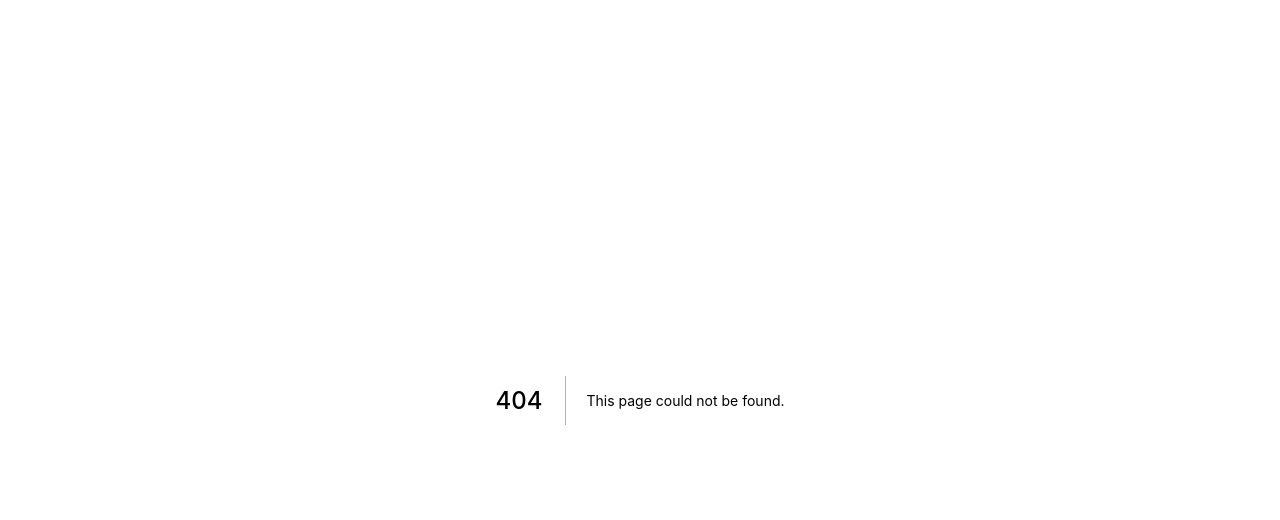
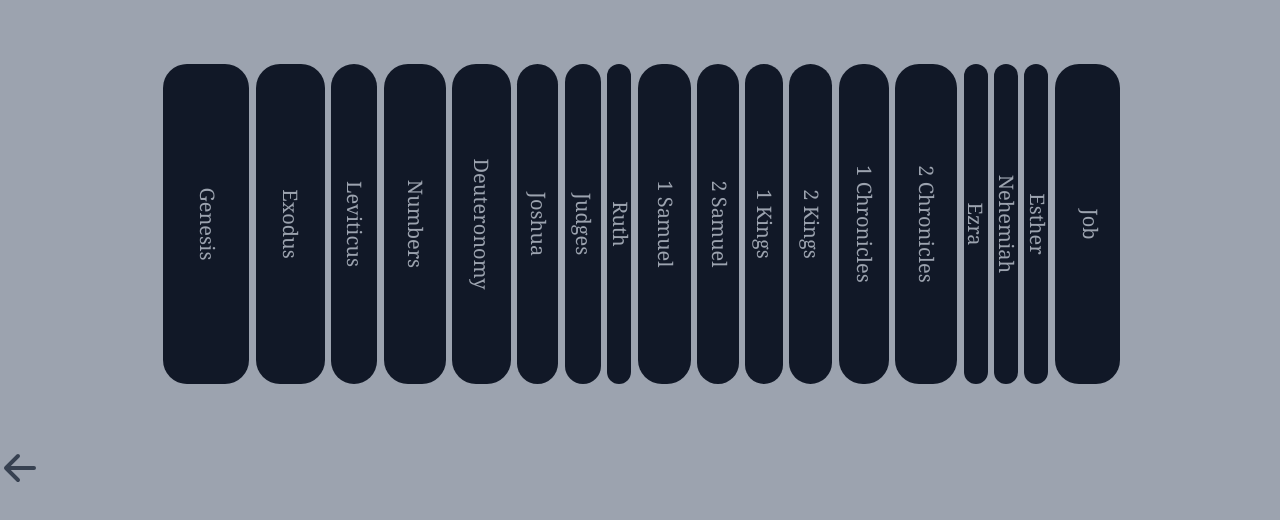
Before and after one commit to udon-code-studios/bible-dev, a Next.js app: page /books-leo/ot in a window 1280 px wide. Before the commit this address had no page. Shown: the top 520 px of the page. Built offline with nearby package versions, Linux system fonts and the light colour scheme.

Commit message:
stashing

```diff
--- /dev/null
+++ b/pages/books-leo/nt/index.js
@@ -0,0 +1,100 @@
+import Head from 'next/head'
+import Link from 'next/link'
+import { motion } from 'framer-motion'
+import { ArrowLeftIcon } from '@heroicons/react/solid'
+
+export default function NT() {
+  // book animation variables
+  const bookWidth = (chapters) => {
+    const totalChapters = 260;
+    const remScaler = 70;
+    return (`${(chapters / totalChapters) * remScaler}rem`);
+  };
+  const books = [
+    { name: 'Matthew', chapters: '28' },
+    { name: 'Mark', chapters: '16' },
+    { name: 'Luke', chapters: '24' },
+    { name: 'John', chapters: '21' },
+    { name: 'Acts', chapters: '28' },
+    { name: 'Romans', chapters: '16' },
+    { name: '1 Corinthians', chapters: '16' },
+    { name: '2 Corinthians', chapters: '13' },
+    { name: 'Galatians', chapters: '6' },
+    { name: 'Ephesians', chapters: '6' },
+    { name: 'Philippians', chapters: '4' },
+    { name: 'Colossians', chapters: '4' },
+    { name: '1 Thessalonians', chapters: '5' },
+    { name: '2 Thessalonians', chapters: '3' },
+    { name: '1 Timothy', chapters: '6' },
+    { name: '2 Timothy', chapters: '4' },
+    { name: 'Titus', chapters: '3' },
+    { name: 'Philemon', chapters: '1' },
+    { name: 'Hebrews', chapters: '13' },
+    { name: 'James', chapters: '5' },
+    { name: '1 Peter', chapters: '5' },
+    { name: '2 Peter', chapters: '3' },
+    { name: '1 John', chapters: '5' },
+    { name: '2 John', chapters: '1' },
+    { name: '3 John', chapters: '1' },
+    { name: 'Jude', chapters: '1' },
+    { name: 'Revelation', chapters: '22' },
+  ];
+  const shelfVariants = {
+    together: { width: '12rem', overflow: 'hidden', backgroundColor: 'rgb(17 24 39)', },
+    apart: { width: '75%', /*overflowX: 'scroll',*/ backgroundColor: 'rgb(156 163 175)', },
+  };
+  const bookVariants = {
+    together: { color: 'rgb(17 24 39)', marginLeft: '-1rem', marginRight: '-1rem', },
+    apart: { color: 'rgb(156 163 175)', marginLeft: '0.2rem', marginRight: '0.2rem', },
+  };
+  const duration = 1.5;
+
+  return (
+    <div>
+      <Head>
+        <title>New Testament</title>
+      </Head>
+
+      <main>
+        <div className="relative min-h-screen bg-gray-400">
+          <motion.div
+            initial={{ gap: '1.5rem' }} animate={{ gap: '0rem' }} transition={{ duration: duration }}
+            className="flex flex-row justify-center py-16"
+          >
+            {/* invisible OT placeholder */}
+            <motion.div
+              initial={{ width: '12rem' }} animate={{ width: '0rem' }} transition={{ duration: duration }}
+              className="w-48 h-80 bg-transparent"
+            ></motion.div>
+
+            {/* NT bookshelf */}
+            <motion.div
+              initial="together" animate="apart"
+              variants={shelfVariants} transition={{ duration: duration }}
+              className="flex flex-row justify-start h-80 rounded-3xl"
+            >
+              {/* render books from books object */}
+              {books.map((book, index) => {
+                return (
+                  <motion.div key={index}
+                    variants={bookVariants} transition={{ duration: duration }}
+                    className="flex shrink-0 justify-center items-center min-w-[1.5rem] h-80 rounded-3xl bg-gray-900 text-gray-400 text-xl text-center font-serif hover:shadow-2xl"
+                    style={{ width: bookWidth(book.chapters) }}
+                  >
+                    <div className="rotate-90 whitespace-nowrap">{book.name}</div>
+                  </motion.div>
+                );
+              })}
+            </motion.div>
+          </motion.div>
+
+          <Link href="/books-leo">
+            <div>
+              <ArrowLeftIcon className="w-10 h-10 rounded-full" />
+            </div>
+          </Link>
+        </div>
+      </main>
+    </div>
+  )
+}
--- /dev/null
+++ b/pages/books-leo/ot/index.js
@@ -0,0 +1,120 @@
+import Head from 'next/head'
+import Link from 'next/link'
+import { motion, AnimatePresence } from "framer-motion"
+import { ArrowLeftIcon } from '@heroicons/react/solid'
+
+export default function OT() {
+  // book animation variables
+  const bookWidth = (chapters) => {
+    const totalChapters = 929;
+    const remScaler = 100;
+    return (`${(chapters / totalChapters) * remScaler}rem`);
+  };
+  const books = [
+    { name: 'Genesis', chapters: '50' },
+    { name: 'Exodus', chapters: '40' },
+    { name: 'Leviticus', chapters: '27' },
+    { name: 'Numbers', chapters: '36' },
+    { name: 'Deuteronomy', chapters: '34' },
+    { name: 'Joshua', chapters: '24' },
+    { name: 'Judges', chapters: '21' },
+    { name: 'Ruth', chapters: '4' },
+    { name: '1 Samuel', chapters: '31' },
+    { name: '2 Samuel', chapters: '24' },
+    { name: '1 Kings', chapters: '22' },
+    { name: '2 Kings', chapters: '25' },
+    { name: '1 Chronicles', chapters: '29' },
+    { name: '2 Chronicles', chapters: '36' },
+    { name: 'Ezra', chapters: '10' },
+    { name: 'Nehemiah', chapters: '13' },
+    { name: 'Esther', chapters: '10' },
+    { name: 'Job', chapters: '42' },
+    { name: 'Psalms', chapters: '150' },
+    { name: 'Proverbs', chapters: '31' },
+    { name: 'Ecclesiastes', chapters: '12' },
+    { name: 'Song of Solomon', chapters: '8' },
+    { name: 'Isaiah', chapters: '66' },
+    { name: 'Jeremiah', chapters: '52' },
+    { name: 'Lamentations', chapters: '5' },
+    { name: 'Ezekiel', chapters: '48' },
+    { name: 'Daniel', chapters: '12' },
+    { name: 'Hosea', chapters: '14' },
+    { name: 'Joel', chapters: '3' },
+    { name: 'Amos', chapters: '9' },
+    { name: 'Obadiah', chapters: '1' },
+    { name: 'Jonah', chapters: '4' },
+    { name: 'Micah', chapters: '7' },
+    { name: 'Nahum', chapters: '3' },
+    { name: 'Habakkuk', chapters: '3' },
+    { name: 'Zephaniah', chapters: '3' },
+    { name: 'Haggai', chapters: '2' },
+    { name: 'Zechariah', chapters: '14' },
+    { name: 'Malachi', chapters: '4' },
+  ];
+  const shelfVariants = {
+    together: { width: '12rem', overflow: 'hidden', backgroundColor: 'rgb(17 24 39)', },
+    apart: { width: '75%', /*overflowX: 'scroll',*/ backgroundColor: 'rgb(156 163 175)', },
+  };
+  const bookVariants = {
+    together: { color: 'rgb(17 24 39)', marginLeft: '-1rem', marginRight: '-1rem', },
+    apart: { color: 'rgb(156 163 175)', marginLeft: '0.2rem', marginRight: '0.2rem', },
+  };
+  const duration = 1.5;
+
+  return (
+    <div>
+      <Head>
+        <title>Old Testament</title>
+      </Head>
+
+      <main>
+        <div className="relative min-h-screen bg-gray-400 text-gray-700">
+          <AnimatePresence exitBeforeEnter>
+            <motion.div
+              initial={{ gap: '1.5rem' }} animate={{ gap: '0rem' }} exit={{ gap: '1.5rem' }} transition={{ duration: duration }}
+              className="flex flex-row justify-center py-16"
+            >
+              {/* OT bookshelf */}
+              <AnimatePresence exitBeforeEnter>
+                <motion.div
+                  initial="together" animate="apart" exit="together"
+                  variants={shelfVariants} transition={{ duration: duration }}
+                  className="flex flex-row justify-start h-80 rounded-3xl"
+                >
+                  {/* render books from books object */}
+                  {books.map((book, index) => {
+                    return (
+                      <AnimatePresence exitBeforeEnter key={index}>
+                        <motion.div
+                          variants={bookVariants} transition={{ duration: duration }}
+                          className="flex shrink-0 justify-center items-center min-w-[1.5rem] h-80 rounded-3xl bg-gray-900 text-gray-400 text-xl text-center font-serif"
+                          style={{ width: bookWidth(book.chapters) }}
+                        >
+                          <div className="rotate-90 whitespace-nowrap">{book.name}</div>
+                        </motion.div>
+                      </AnimatePresence>
+                    );
+                  })}
+                </motion.div>
+              </AnimatePresence>
+
+              {/* invisible NT placeholder */}
+              <AnimatePresence exitBeforeEnter>
+                <motion.div
+                  initial={{ width: '12rem' }} animate={{ width: '0rem' }} exit={{ width: '12rem' }} transition={{ duration: duration }}
+                  className="w-48 h-80 bg-transparent"
+                ></motion.div>
+              </AnimatePresence>
+            </motion.div>
+          </AnimatePresence>
+
+          <Link href="/books-leo">
+            <div>
+              <ArrowLeftIcon className="w-10 h-10 rounded-full" />
+            </div>
+          </Link>
+        </div>
+      </main>
+    </div>
+  )
+}
```
Also changed, not shown: public/bible.png (added).
